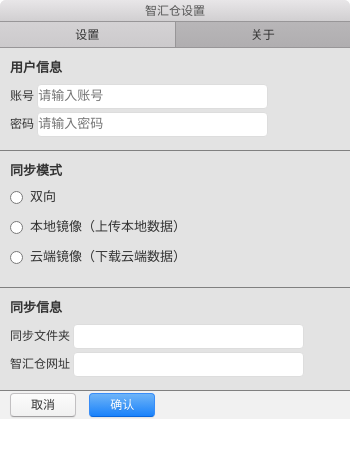
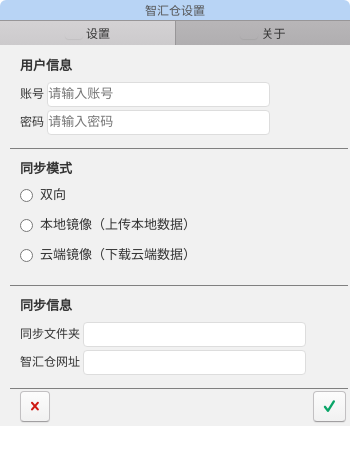
Before and after one commit to henrykey/wpsync, an Electron app: page src/settings.html in a window 350 px wide. Drawn offline with Linux system fonts and the light colour scheme; no server answers.

Commit message:
change settings layout

```diff
--- a/src/index.css
+++ b/src/index.css
@@ -89,7 +89,6 @@
 .wp-group {
   border-bottom: grey 1px solid;
   padding: 10px;
-  background-color: #e3e3e3;
   font-family: "Microsoft YaHei", sans-serif;
   font-size:13px
 }
@@ -109,6 +108,9 @@
   margin-bottom:0
 }
 
+.tgroup-label{
+  height:24px;
+}
 .tgroup-setting {
   display: block
 }
@@ -145,6 +147,20 @@
   padding-right: 10px;
   font-size: 130%;
   color: #0d24a9;
+}
+
+.jkbtn-check{
+  padding-left: 10px;
+  padding-right: 10px;
+  font-size: 140%;
+  color: #0aa568;
+}
+
+.jkbtn-cancel{
+  padding-left: 10px;
+  padding-right: 10px;
+  font-size: 140%;
+  color: #ce1812;
 }
 
 .jkcheck{
--- a/src/settings.html
+++ b/src/settings.html
@@ -12,19 +12,19 @@
 
 <body>
   <div class="window">
-    <header class="toolbar toolbar-header">
+    <header class="toolbar-header jkheader">
       <h1 class="title">智汇仓设置</h1>
     </header>
 
-    <div class="tab-group">
-      <div class="tab-item active">
-        <span class="icon icon-cancel icon-close-tab"></span> 设置
+    <div class="tab-group tgroup-label">
+      <div class="tab-item active tgroup-label">
+        <span class="btn"></span> 设置
       </div>
-      <div class="tab-item">
-        <span class="icon icon-cancel icon-close-tab"></span> 关于
+      <div class="tab-item tgroup-label">
+        <span class="btn"></span> 关于
       </div>
     </div>
-    <form class="tgroup-setting">
+    <form class="tgroup-setting information">
       <div class="wp-group">
         <div class="group-title"><strong>用户信息</strong></div>
         <div class="form-group group-label">
@@ -70,8 +70,8 @@
 </div>
 <div class="information">
   <div class="form-actions">
-    <button type="button" class="btn btn-form btn-default" onclick="javascript:closewin();">取消</button>
-<button type="button" class="btn btn-form btn-primary" onclick="javascript:saveconfig();">确认</button>
+    <a class="btn btn-form btn-default icon icon-cancel jkbtn-cancel" onclick="javascript:closewin();"></a>
+<a class="btn btn-form btn-default pull-right icon icon-check jkbtn-check" onclick="javascript:saveconfig();"></a>
 </div>
 </div>
 </form>
```
